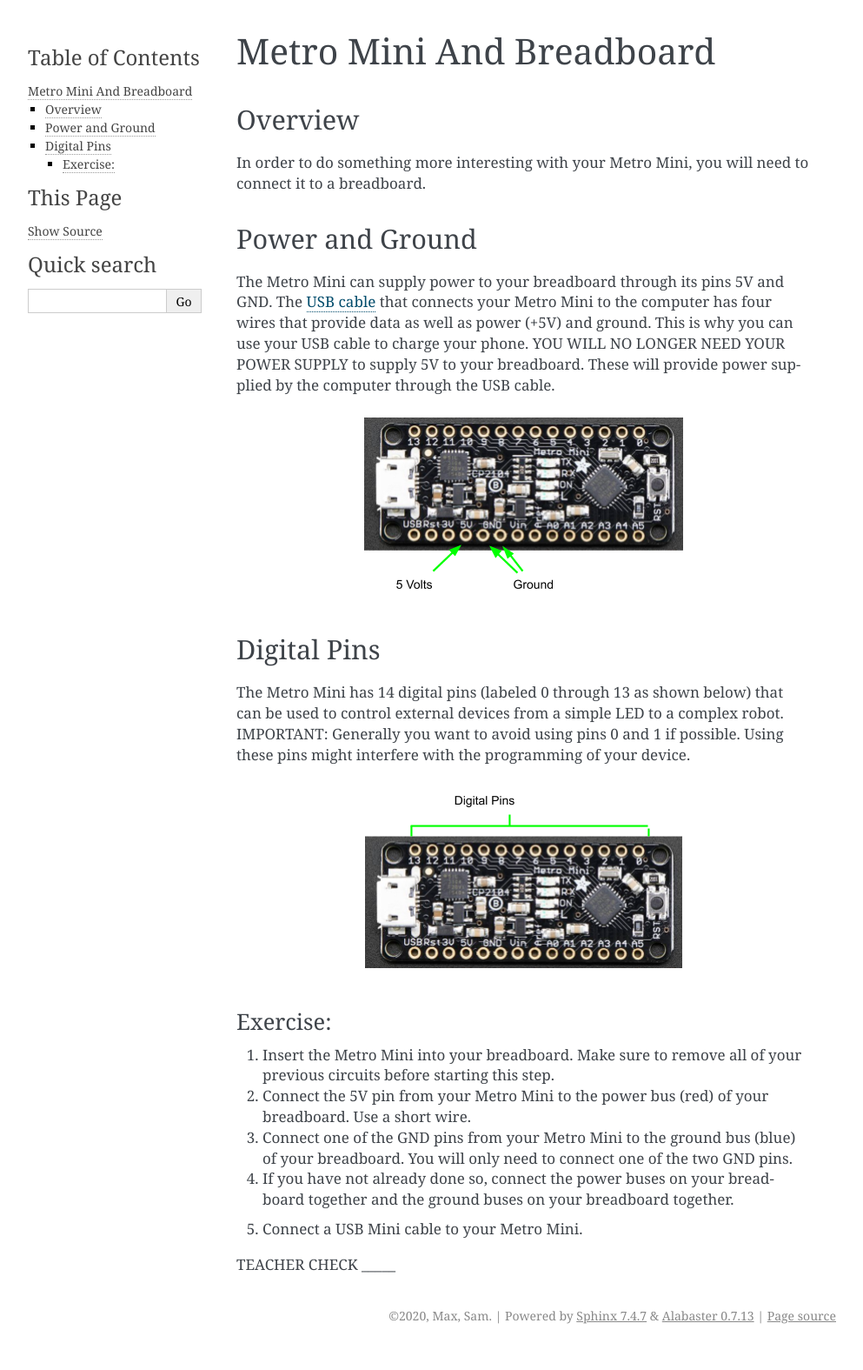
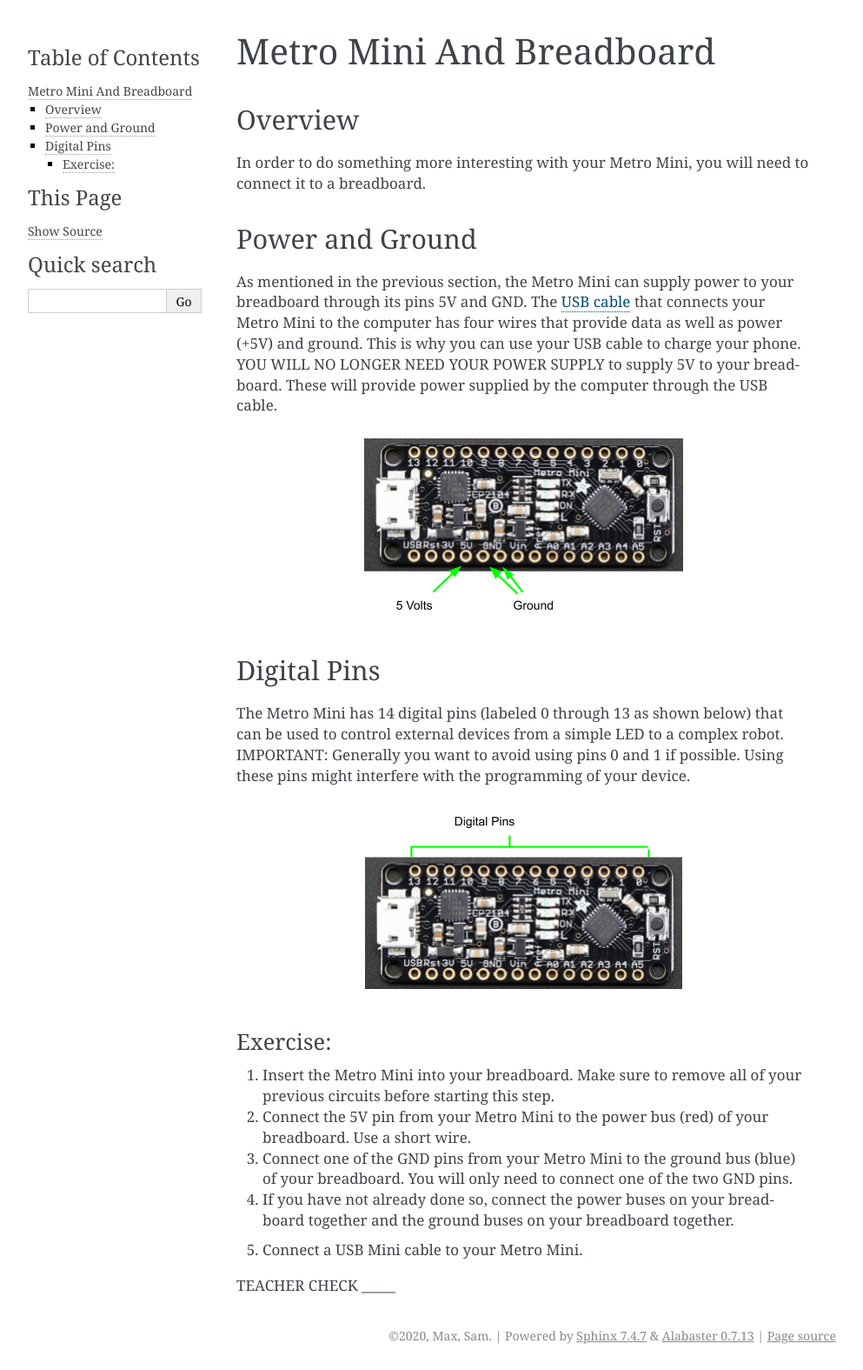
Before and after one commit to maxtkc/mvths-wiki, a Sphinx documentation site: the page built from docs/009-metro-mini-and-breadboard.rst, in a window 1280 px wide. Shown: the whole page at 87% size, without its empty margins (148-1141 px from the left). Built offline with Sphinx 7.4.7, drawn with Linux system fonts in a browser that asks for light colours; before the commit the page ends 1552 px from its top, so only the background shows below that.

Commit message:
Update 009-metro-mini-and-breadboard.rst

```diff
--- a/docs/009-metro-mini-and-breadboard.rst
+++ b/docs/009-metro-mini-and-breadboard.rst
@@ -10,8 +10,8 @@
 Power and Ground
 ----------------
 
-The Metro Mini can supply power to your breadboard through its pins 5V
-and GND. The `USB cable <https://docs.google.com/document/d/1BmZbXzxnD2j17QToSZ9jeZmnP7burwfksfQq2v4zu-Y/edit#bookmark=id.r1bkd5j08r0y>`__
+As mentioned in the previous section, the Metro Mini can supply power to
+your breadboard through its pins 5V and GND. The `USB cable <https://docs.google.com/document/d/1BmZbXzxnD2j17QToSZ9jeZmnP7burwfksfQq2v4zu-Y/edit#bookmark=id.r1bkd5j08r0y>`__
 that connects your Metro Mini to the computer
 has four wires that provide data as well as power (+5V) and ground.
 This is why you can use your USB cable to charge your phone. YOU WILL
```
